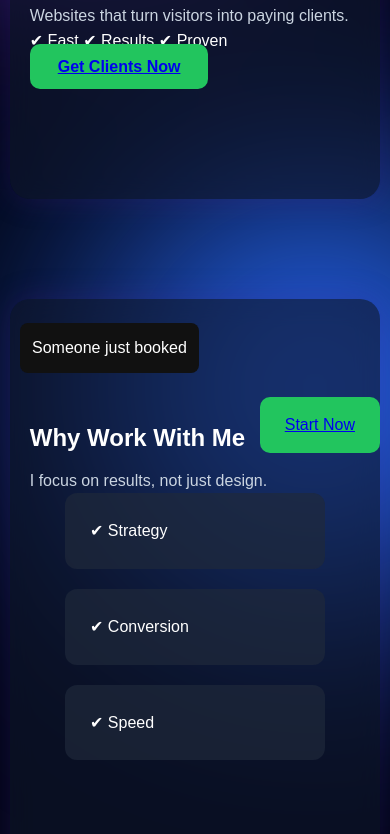
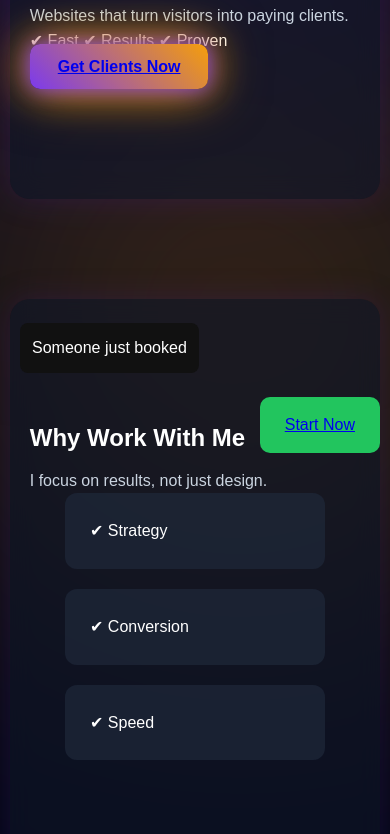
Before and after one commit to cutekiten95-eng/my-portfolio, a plain HTML site: page index.html in a window 390 px wide. Shown: the part 381-1215 px from the top of the page. Drawn offline with Linux system fonts and the light colour scheme.

Commit message:
Update style.css

```diff
--- a/style.css
+++ b/style.css
@@ -228,4 +228,74 @@
     right: 10px;
     bottom: 10px;
   }
+/* ===== CLEAN PRO EFFECTS ===== */
+
+/* GLOW BACKGROUND */
+body::before{
+  content:"";
+  position:fixed;
+  width:700px;
+  height:700px;
+  border-radius:50%;
+  background:radial-gradient(circle,#7c3aed,transparent 70%);
+  top:-200px;
+  left:-200px;
+  filter:blur(180px);
+  z-index:-2;
+  opacity:0.6;
 }
+
+body::after{
+  content:"";
+  position:fixed;
+  width:700px;
+  height:700px;
+  border-radius:50%;
+  background:radial-gradient(circle,#f59e0b,transparent 70%);
+  bottom:-200px;
+  right:-200px;
+  filter:blur(180px);
+  z-index:-2;
+  opacity:0.6;
+}
+
+/* NOISE LAYER */
+body::marker {
+  display:none;
+}
+
+/* RING EFFECT */
+.ring{
+  position:absolute;
+  right:-200px;
+  top:100px;
+  width:500px;
+  height:500px;
+  border-radius:50%;
+  background:conic-gradient(
+    from 0deg,
+    #7c3aed,
+    #ec4899,
+    #f59e0b,
+    transparent
+  );
+  filter:blur(40px);
+  opacity:0.6;
+}
+
+/* GRADIENT TEXT */
+.gradient{
+  background: linear-gradient(90deg,#7c3aed,#ec4899,#f59e0b);
+  -webkit-background-clip: text;
+  color: transparent;
+  text-shadow:0 0 20px rgba(236,72,153,0.5);
+}
+
+/* CTA BUTTON (fix) */
+.cta{
+  background:linear-gradient(45deg,#7c3aed,#f59e0b);
+  box-shadow:
+    0 0 20px #7c3aed,
+    0 0 40px #f59e0b,
+    0 0 60px rgba(245,158,11,0.5);
+}
```
